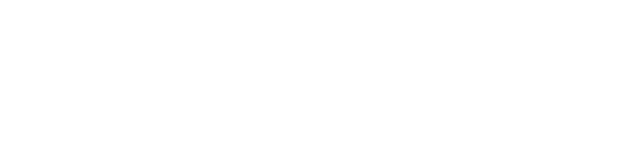
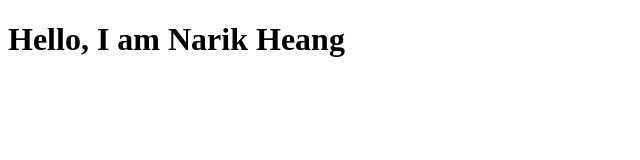
Before and after one commit to GenarikUCI/Personal_Website, a plain HTML site: page index.html in a window 1280 px wide. Shown: the whole page, without its empty margins (0-640 px from the left). Drawn offline with Linux system fonts and the light colour scheme.

Commit message:
Body added

```diff
--- a/index.html
+++ b/index.html
@@ -5,4 +5,10 @@
         <title>Narik Heang Portfolio</title>
         <link rel="stylesheet" href="styles.css"/>
     </head>
+    <body>
+        <div class="Introduction">
+            <h1>Hello, I am Narik Heang</h1>
+        </div>
+    </body>
+
 </html>
```
